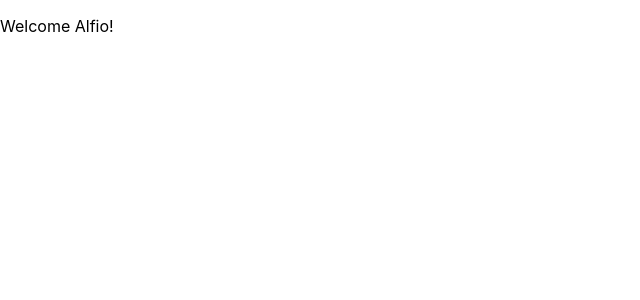
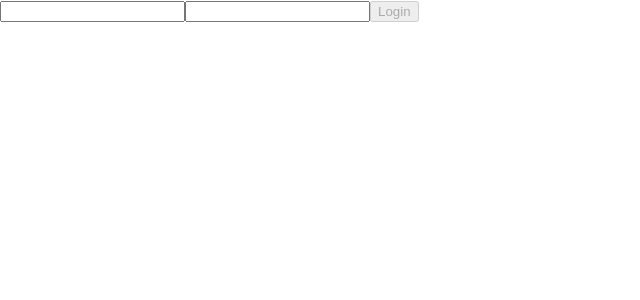
Before and after one commit to PuglisiAlfio/ReactJS, a React (Create React App) app in the folder esercizio-1/first-project/: page / in a window 1280 px wide. Shown: the top 300 px of the page, without its empty margins (0-640 px from the left). Built offline with nearby package versions, Linux system fonts and the light colour scheme.

Commit message:
Forms - Add "login" `button`

```diff
--- a/esercizio-1/first-project/src/App.js
+++ b/esercizio-1/first-project/src/App.js
@@ -1,9 +1,9 @@
-import Welcome from './components/Welcome';
+import Form from './components/Form';
 import './App.css';
 
 function App() {
   return <div>
-          <Welcome name = "Alfio"/>
+          <Form/>
         </div>
 }
 
--- /dev/null
+++ b/esercizio-1/first-project/src/components/Form.jsx
@@ -0,0 +1,26 @@
+import { useState } from "react";
+import Login from "./Login"
+
+const Form = () => {
+
+  const [name, setName] = useState("");
+  const [pass, setPass] = useState("");
+
+  const autoComplete = (e) => {
+    setName({ name: e.target.value });
+  };
+
+  const autoComplete2 = (e) => {
+    setPass({ pass: e.target.value });
+  };
+
+  return (
+    <form>
+      <input type="text" onChange={autoComplete} />
+      <input type="password" onChange={autoComplete2} />
+      <Login text={name} pass={pass} />
+    </form>
+  );
+}
+
+export default Form
--- /dev/null
+++ b/esercizio-1/first-project/src/components/Login.jsx
@@ -0,0 +1,19 @@
+
+const Login = (props) => {
+
+    const onLogin = (event) => {
+        event.preventDefault();
+    let values = {
+        name: props.text,
+        password: props.pass,
+    }
+    console.log(values)
+    }
+        return(
+            <>
+                <button disabled={!props.text || !props.pass} onClick={onLogin}>Login</button>
+            </>
+        )
+}
+
+export default Login
--- a/esercizio-1/first-project/src/components/Welcome.js
+++ /dev/null
@@ -1,5 +0,0 @@
-function Welcome(props){
-    return <p>Welcome {props.name}!</p>
-}
-
-export default Welcome
```
